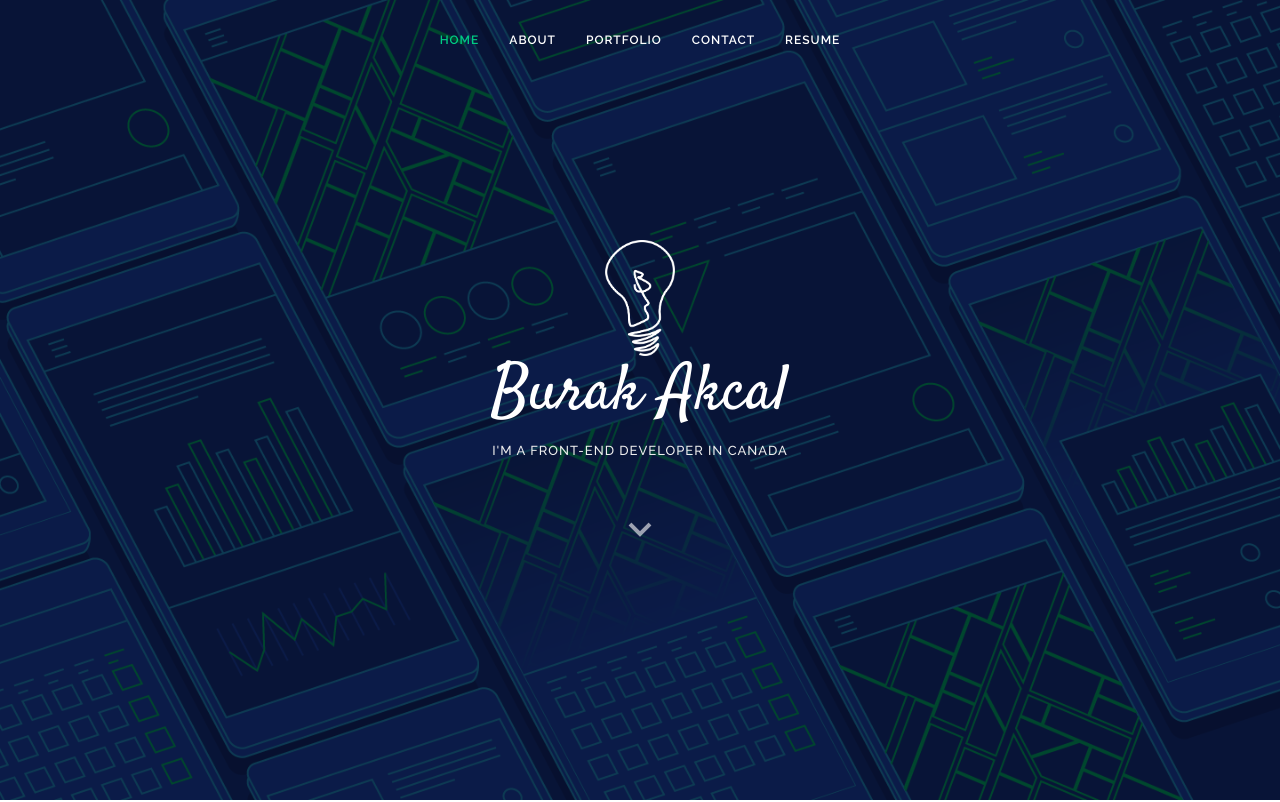
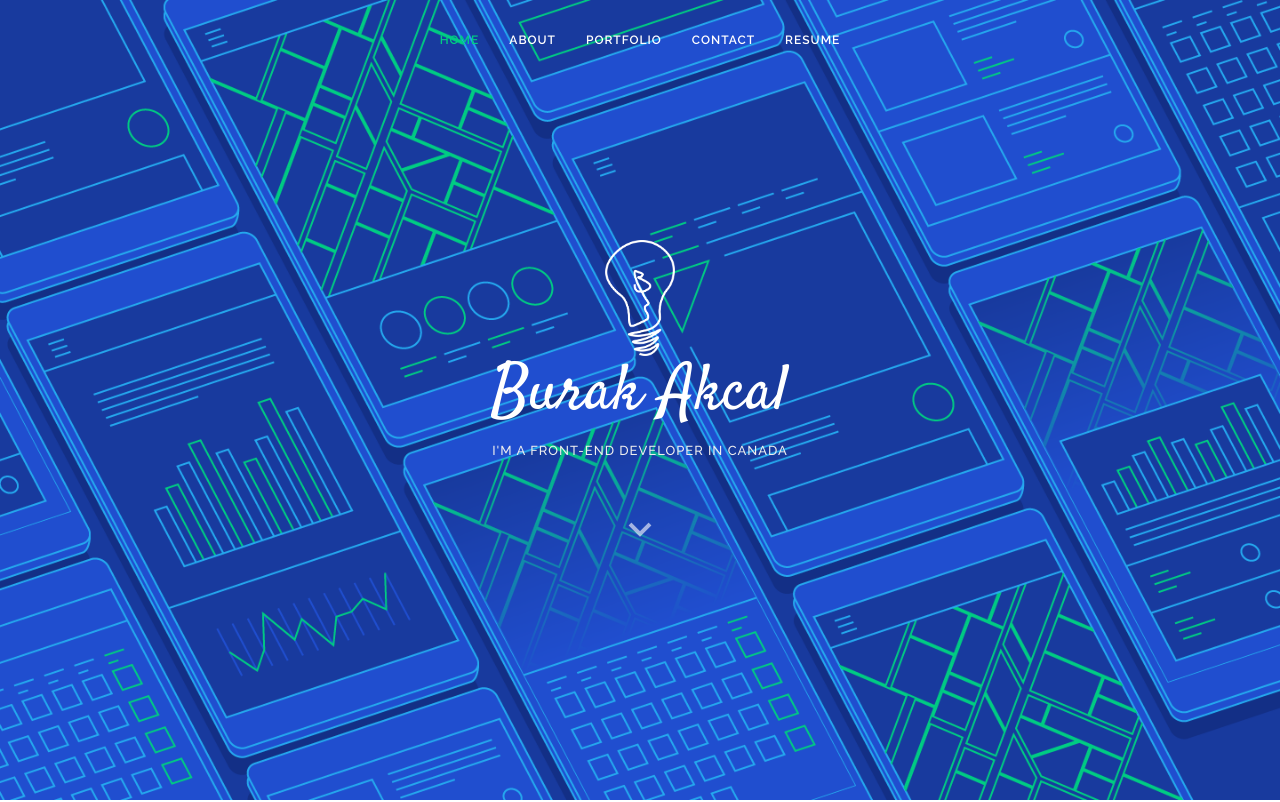
Before and after one commit to burakakcal/portfolio3, a plain HTML site: page index.html in a window 1280 px wide. Shown: the top 802 px of the page. Drawn offline with nearby package versions, Linux system fonts and the light colour scheme; files whose address does not match are found by name.

Commit message:
Update style.css

```diff
--- a/assets/css/style.css
+++ b/assets/css/style.css
@@ -301,15 +301,7 @@ h1, h2, h3, h4, h5, h6 {
   position: relative;
 }
 
-#hero:before {
-  content: "";
-  background: rgba(0, 0, 0, 0.65);
-  position: absolute;
-  bottom: 0;
-  top: 0;
-  left: 0;
-  right: 0;
-}
+
 
 #hero .hero-container {
   position: absolute;
```
